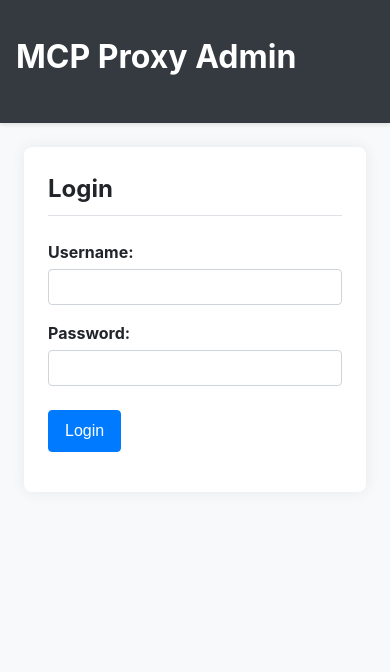
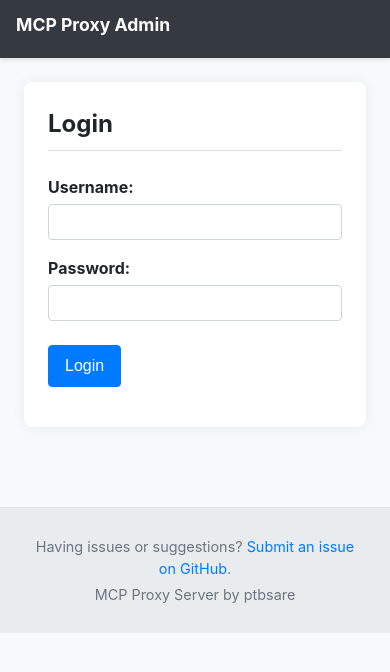
Before and after one commit to ptbsare/mcp-proxy-server, a website: page public/index.html in a window 390 px wide. Drawn offline with Linux system fonts and the light colour scheme; no server answers.

Commit message:
fix(admin): improve header layout, installDirectory linkage, and add footer
- public/index.html:
    - Added a footer section with a link to GitHub issues.
- public/style.css:
    - Corrected header title CSS selector to h1.
    - Further refined header CSS for mobile to ensure title and logout button stay on one line by adjusting font sizes and preventing title wrapping where possible.
    - Added basic styling for the new footer.
- public/servers.js:
    - Improved the logic for the 'installDirectory' field's linkage with the 'serverKey' input:
        - Introduced a 'data-install-dir-manually-edited' flag on server entries.
        - 'installDirectory' now only auto-updates based on 'serverKey' if it hasn't been manually edited by the user, providing more predictable behavior.

```diff
--- a/public/index.html
+++ b/public/index.html
@@ -10,13 +10,12 @@
     <header>
         <div class="header-top-row">
             <h1>MCP Proxy Admin</h1>
-            <button id="logout-button" style="display: none;">Logout</button> <!-- Moved and initially hidden -->
+            <button id="logout-button" style="display: none;">Logout</button>
         </div>
         <nav id="main-nav" style="display: none;">
              <button id="nav-servers" class="nav-button active">Servers</button>
              <button id="nav-tools" class="nav-button">Tools</button>
              <button id="nav-terminal" class="nav-button">Terminal</button>
-             <!-- Logout button removed from here -->
         </nav>
     </header>
 
@@ -112,6 +111,11 @@
 
     </main>
 
+    <footer>
+        <p>Having issues or suggestions? <a href="https://github.com/ptbsare/mcp-proxy-server/issues" target="_blank" rel="noopener noreferrer">Submit an issue on GitHub</a>.</p>
+        <p>MCP Proxy Server by ptbsare</p>
+    </footer>
+
     <!-- Load specific modules first -->
     <script src="servers.js"></script>
     <script src="tools.js"></script>
--- a/public/style.css
+++ b/public/style.css
@@ -23,7 +23,7 @@
     padding-bottom: 0.5rem;
 }
 
-header .header-top-row h2 { /* Corrected to h2 */
+header .header-top-row h1 { /* Corrected to h1 */
     margin: 0;
     font-size: 1.4rem;
     border-bottom: none;
@@ -65,11 +65,11 @@
     border: none;
     color: #adb5bd;
     padding: 0.5rem 1rem;
-    margin-right: 0.5rem; /* Reduced margin for better wrapping */
+    margin-right: 0.5rem;
     margin-bottom: 0.5rem;
     margin-left: 0;
     cursor: pointer;
-    font-size: 0.9rem; /* Slightly smaller nav buttons */
+    font-size: 0.9rem;
     border-radius: 4px;
     transition: background-color 0.2s ease, color 0.2s ease;
     text-decoration: none;
@@ -471,7 +471,7 @@
     }
     /* .header-top-row adjustments for mobile are handled by its default flex properties */
     /* No specific overrides needed here for .header-top-row itself in this media query */
-    header .header-top-row h2 { /* Target h2 for title */
+    header .header-top-row h1 { /* Corrected to h1 */
         font-size: 1.1rem; /* Smaller title on mobile */
         white-space: normal; /* Allow title to wrap if very long */
     }
@@ -501,3 +501,26 @@
         min-height: 150px;
     }
 }
+
+footer { /* Basic footer style */
+    padding: 1.5rem 2rem;
+    text-align: center;
+    font-size: 0.9em;
+    background-color: #e9ecef;
+    color: #6c757d;
+    border-top: 1px solid #dee2e6;
+    margin-top: 2rem; /* Space above footer */
+}
+
+footer p {
+    margin: 0.25rem 0;
+}
+
+footer a {
+    color: #007bff;
+    text-decoration: none;
+}
+
+footer a:hover {
+    text-decoration: underline;
+}
```
